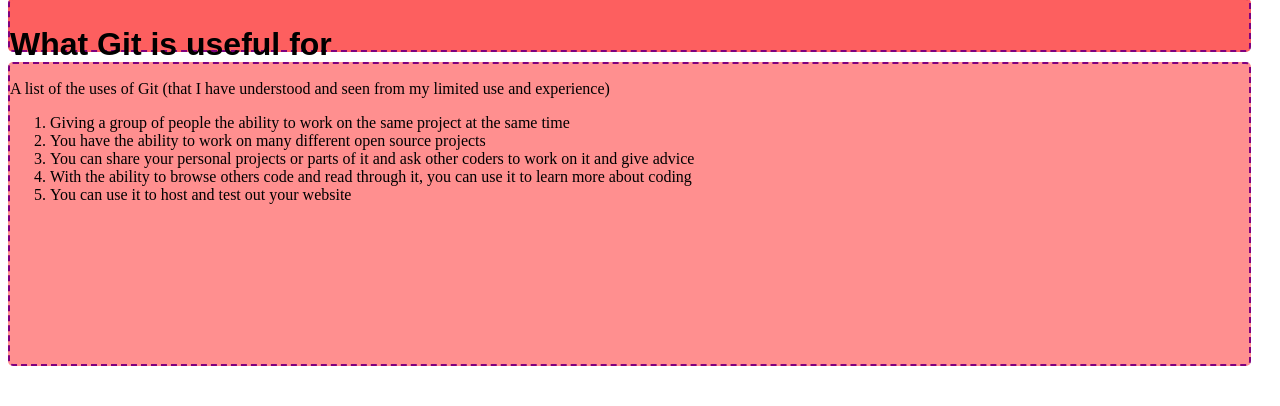
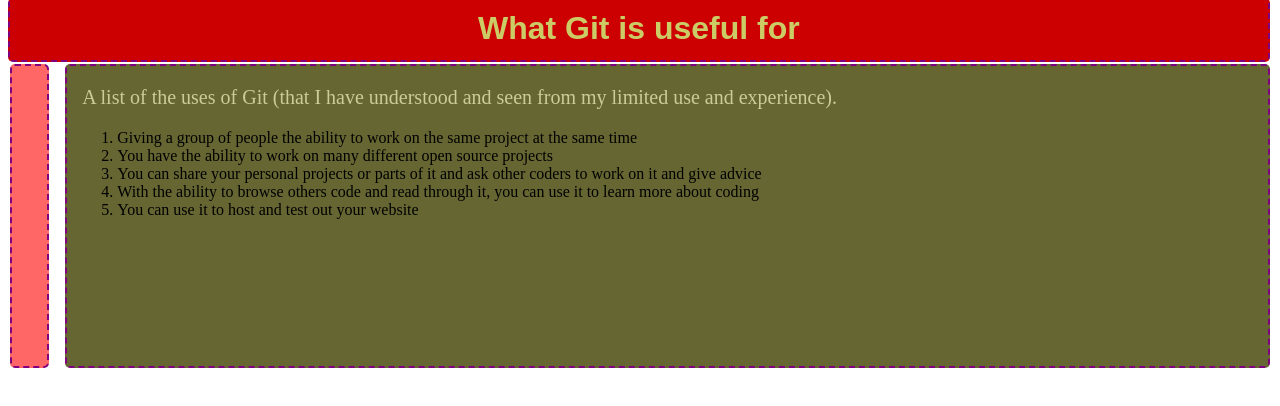
Before and after one commit to lesliepoolman/First-Html, a plain HTML site: page index.html in a window 1280 px wide. Drawn offline with Linux system fonts and the light colour scheme.

Commit message:
change
added another block

```diff
--- a/index.html
+++ b/index.html
@@ -10,14 +10,15 @@
       <h1>What Git is useful for</h1>
     </div>
     <div id="right">
-      <p>A list of the uses of Git (that I have understood and seen from my limited use and experience)</p>
+      <p>A list of the uses of Git (that I have understood and seen from my limited use and experience).</p>
         <ol>
           <li>Giving a group of people the ability to work on the same project at the same time</li>
           <li>You have the ability to work on many different open source projects</li>
           <li>You can share your personal projects or parts of it and ask other coders to work on it and give advice</li>
           <li>With the ability to browse others code and read through it, you can use it to learn more about coding</li>
-          <li>You can use it to host and test out your website</li>
+          <li>You can use it to host and test out your website  </li>
         </ol>
     </div>
+    <div id="left"></div>
   </body>
 </html>
--- a/stylesheet.css
+++ b/stylesheet.css
@@ -1,31 +1,49 @@
 h1 {
 	font-family: Trebuchet, sans-serif;
-  color: #000000;
+	color: #CC6;
 	float: center;
-  padding-top: 5px;
-  padding-bottom: 5px;
+	margin-top: 10px;
 }
 
 div {
   border-radius: 5px;
   border: 2px dashed #7f007f;
 }
+p {
+	color: #CC9;
+	margin-left: 15px;
+	font-size: 20px;
+}
+
+li {
+	margin-left: 10px;
+}
+
 
 #header {
-  width: 98%;
-  height: 50px;
+	text-align: center;
+	width: 99.5%;
+	height: 60px;
 	Margin-top: -10px;
  	z-index: 1
   	position: fixed;
-  background-color: #fd5f5f;
+	background-color: #CC0000;
 }
 
 #right {
-  width: 98%;
+	width: 95%;
 	height: 300px;
-  margin-top: 10px;
+	margin: 2px;
 	position: relative;
-  float: center;
-  clear: both;
-  background-color: #ff8f8f;
+	float: right;
+	background-color: #666633;
+
 }
+
+#left {
+	position: relative;
+	width: 35px;
+	height: 300px;
+	margin: 2px;
+	background-color: #F66;
+}
```
Lines whose indentation alone changed are shown as unchanged.
